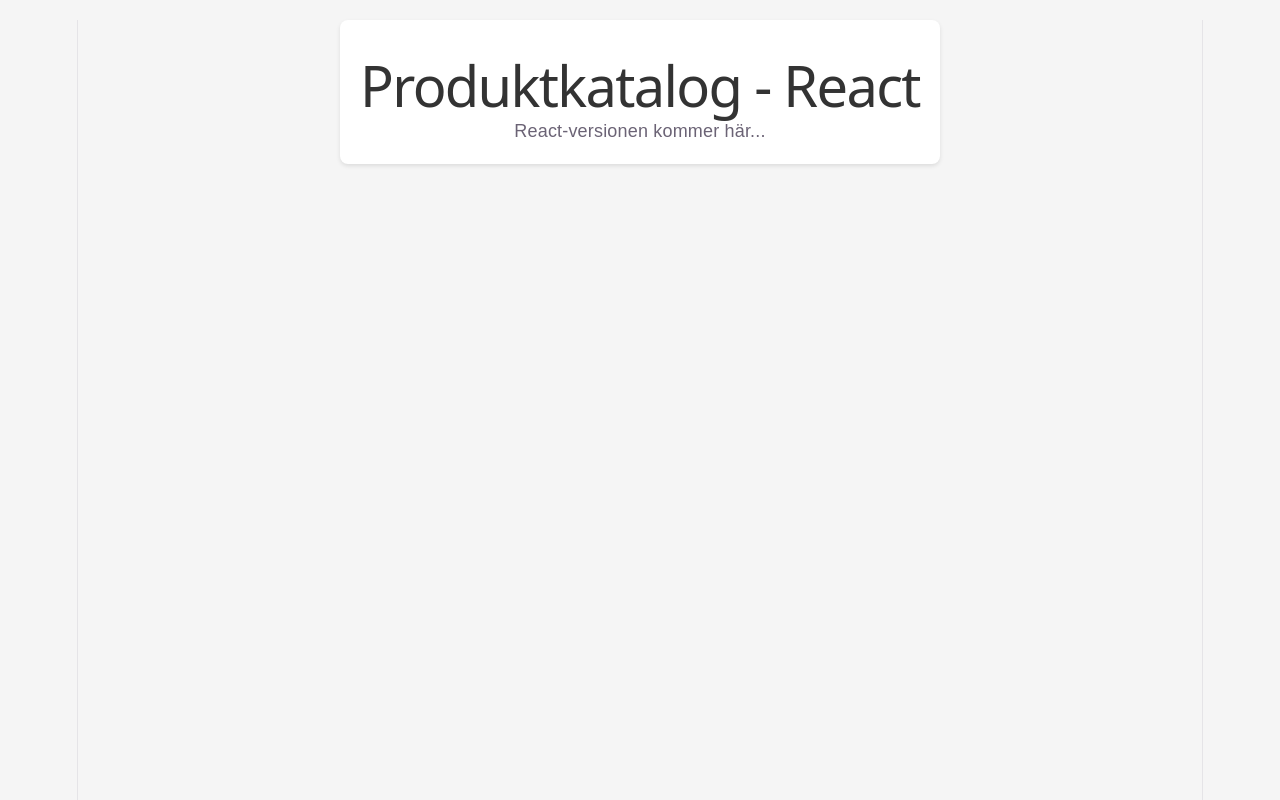
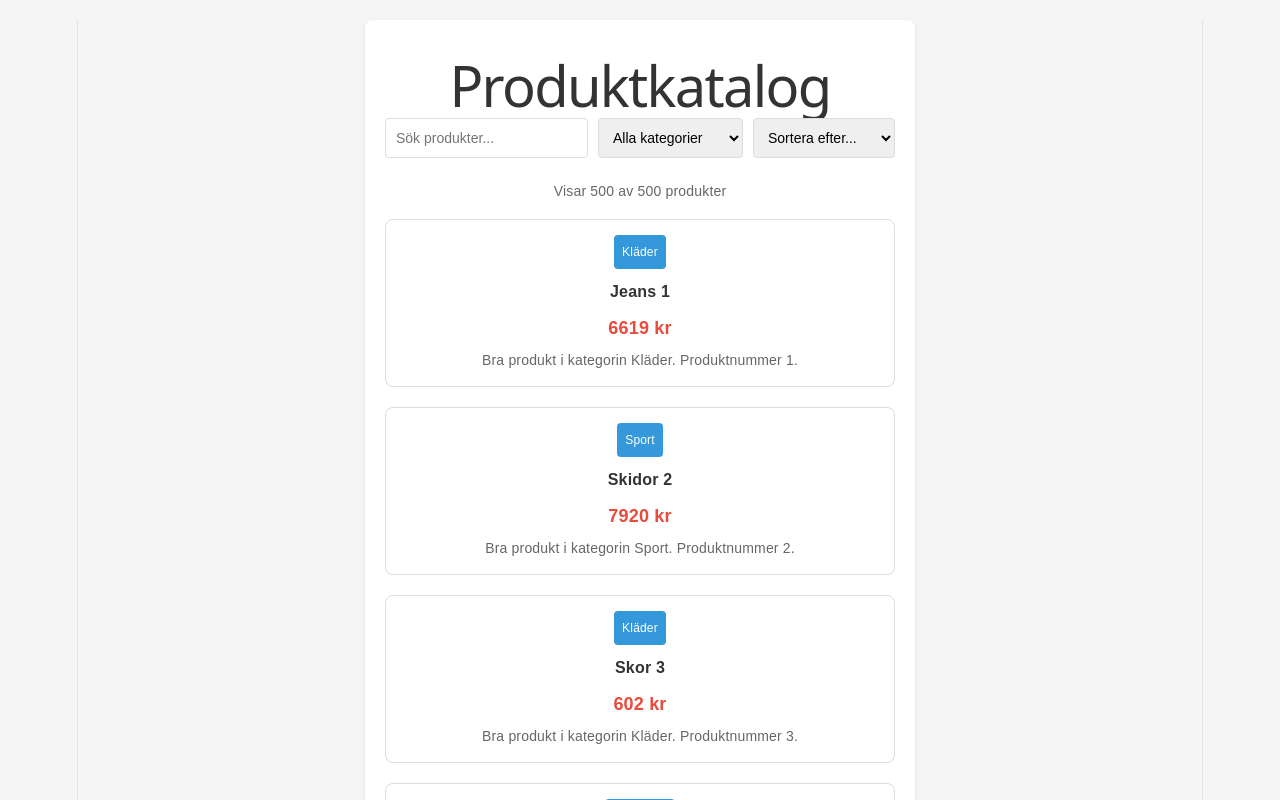
Before and after one commit to a23jesja/react-vs-vanilla-prestanda, a React (Vite) app in the folder react-app/: page / in a window 1280 px wide. Shown: the top 800 px of the page. Built offline with nearby package versions, Linux system fonts and the light colour scheme.

Commit message:
ladda och visa produkterna i react

```diff
--- a/react-app/src/App.jsx
+++ b/react-app/src/App.jsx
@@ -1,11 +1,60 @@
-import { useState } from 'react'
+import { useState, useEffect } from 'react'
 import './App.css'
 
 function App() {
+  // State för produkter
+  const [allaProdukter, setAllaProdukter] = useState([]);
+  const [visadeProdukter, setVisadeProdukter] = useState([]);
+
+  // Ladda produkter när komponenten mountas
+  useEffect(() => {
+    fetch('/data/products.json')
+      .then(response => response.json())
+      .then(data => {
+        setAllaProdukter(data);
+        setVisadeProdukter(data);
+      })
+      .catch(error => {
+        console.log('Fel vid laddning:', error);
+      });
+  }, []);
+
   return (
     <div className="container">
-      <h1>Produktkatalog - React</h1>
-      <p>React-versionen kommer här...</p>
+      <h1>Produktkatalog</h1>
+
+      <div className="controls">
+        <input type="text" placeholder="Sök produkter..." />
+        <select>
+          <option value="">Alla kategorier</option>
+          <option value="Elektronik">Elektronik</option>
+          <option value="Kläder">Kläder</option>
+          <option value="Hem & Trädgård">Hem & Trädgård</option>
+          <option value="Sport">Sport</option>
+          <option value="Leksaker">Leksaker</option>
+        </select>
+        <select>
+          <option value="">Sortera efter...</option>
+          <option value="price-asc">Pris: Lägst först</option>
+          <option value="price-desc">Pris: Högst först</option>
+          <option value="name">Namn: A-Ö</option>
+        </select>
+      </div>
+
+      <div id="productCount">
+        Visar {visadeProdukter.length} av {allaProdukter.length} produkter
+      </div>
+
+      <div id="productGrid">
+        {visadeProdukter.map(produkt => (
+          <div key={produkt.id} className="product-card">
+            <span className="category">{produkt.kategori}</span>
+            <h3>{produkt.namn}</h3>
+            <div className="price">{produkt.pris} kr</div>
+            <p className="description">{produkt.beskrivning}</p>
+          </div>
+        ))}
+      </div>
     </div>
   )
 }
```
